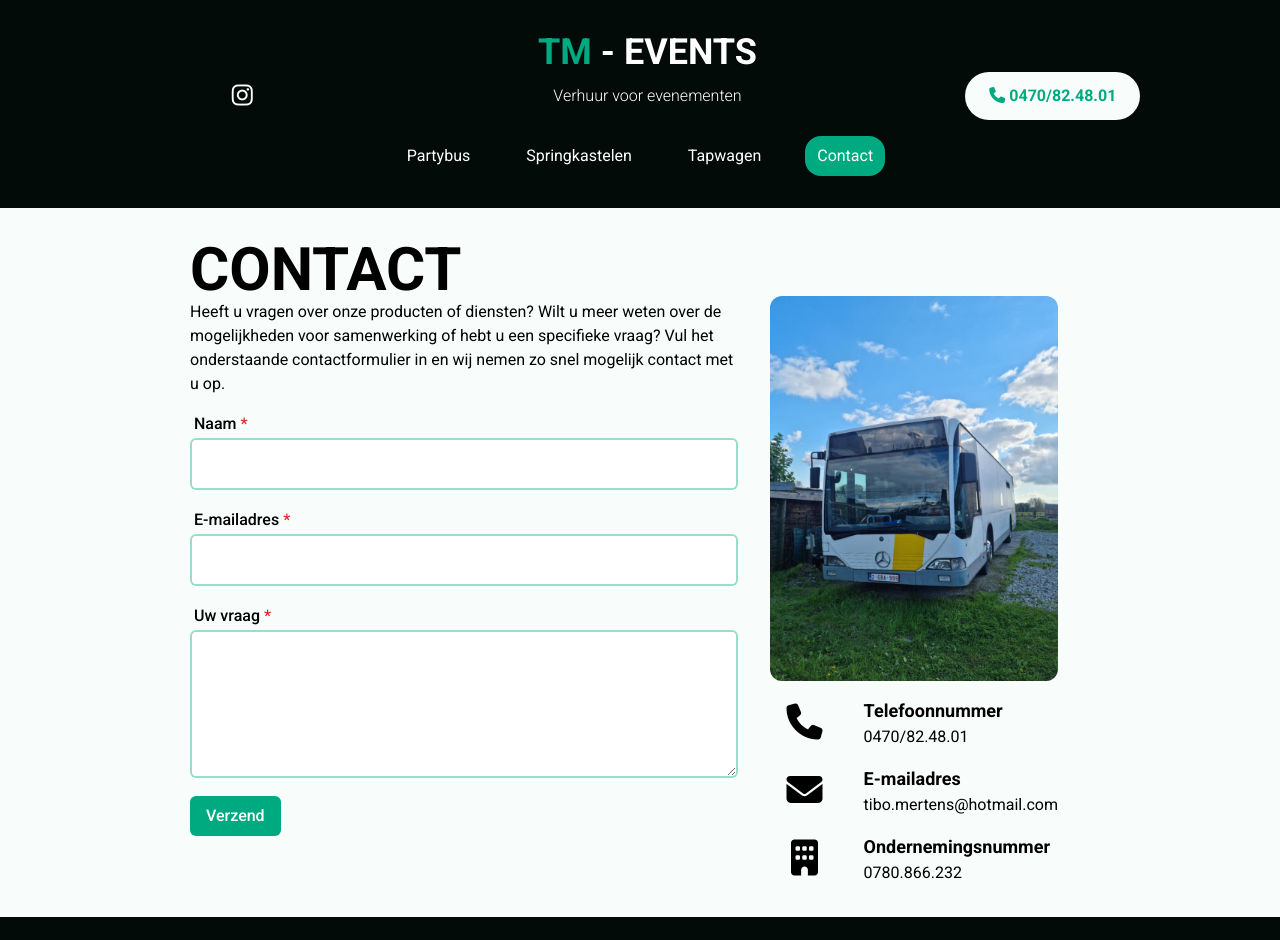
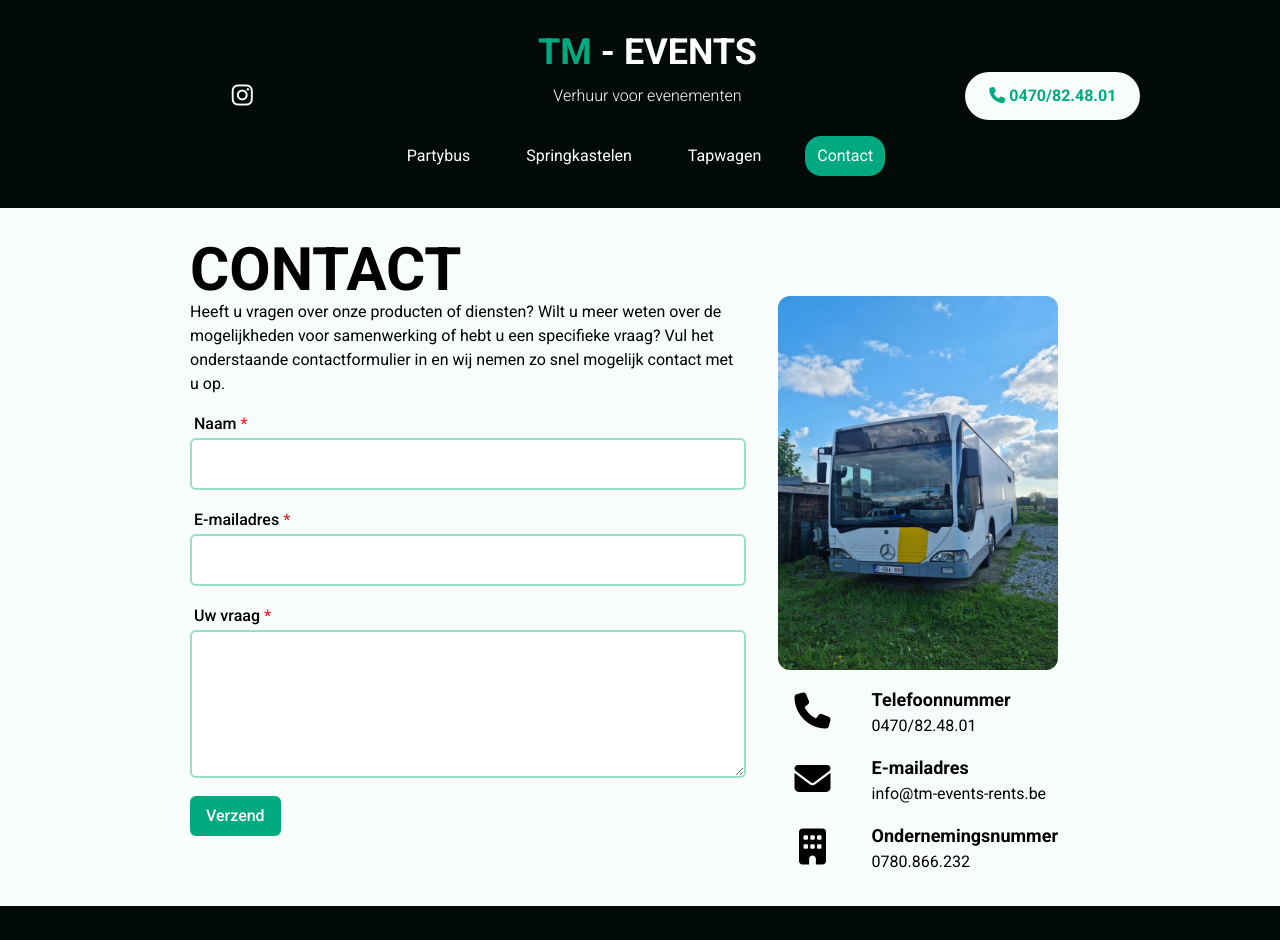
Before and after one commit to VanderPants2/tm-rents, a React (Vite) app: page /contact in a window 1280 px wide. Shown: the top 940 px of the page. Built offline with nearby package versions, Linux system fonts and the light colour scheme.

Commit message:
changed e-mail

```diff
--- a/src/pages/Contact.tsx
+++ b/src/pages/Contact.tsx
@@ -33,9 +33,9 @@ const Contact = () => {
                                 0470/82.48.01
                             </ListItem>
                         </a>
-                        <a className={'transition-all hover:text-primary w-max'} href={'mailto:tibo.mertens@hotmail.com'}>
+                        <a className={'transition-all hover:text-primary w-max'} href={'mailto:info@tm-events-rents.be'}>
                             <ListItem icon={<i className="fa-solid fa-envelope"></i>} title={'E-mailadres'}>
-                                tibo.mertens@hotmail.com
+                                info@tm-events-rents.be
                             </ListItem>
                         </a>
                         <ListItem icon={<i className="fa-solid fa-building"></i>} title={'Ondernemingsnummer'}>
```
